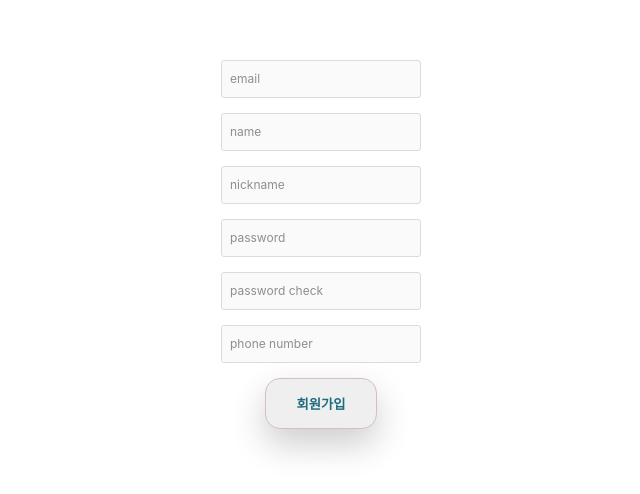
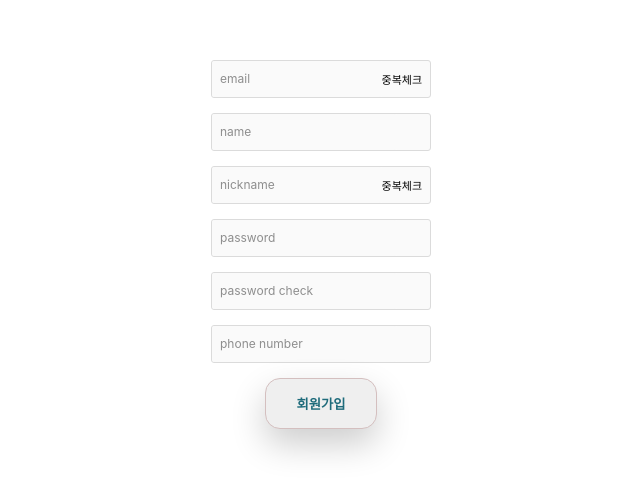
Before and after one commit to hhhhhhdong/SSAPID, a React (Create React App) app in the folder frontend/: page /register in a window 1280 px wide. Shown: the part 156-650 px from the top of the page, without its empty margins (319-959 px from the left). Built offline with nearby package versions, Linux system fonts and the light colour scheme.

Commit message:
Update: input button

```diff
--- a/frontend/src/components/RegisterForm.tsx
+++ b/frontend/src/components/RegisterForm.tsx
@@ -23,7 +23,10 @@ function RegisterForm() {
   };
 
   const onClick = () => {
-    console.log(form);
+    // 비어있는 값이 있을 경우
+    if (Object.values(form).some((v) => v === "")) {
+      console.log("모든 값을 입력해 주세요");
+    }
   };
   return (
     <div className={style.wrapper}>
@@ -33,6 +36,7 @@ function RegisterForm() {
         value={form.userId}
         onChange={onChange}
         type="email"
+        buttonText="중복체크"
       />
       <Spacer size={inputSpace} />
       <Input
@@ -47,6 +51,7 @@ function RegisterForm() {
         placeHolder="nickname"
         value={form.userNickname}
         onChange={onChange}
+        buttonText="중복체크"
       />
       <Spacer size={inputSpace} />
       <Input
--- a/frontend/src/components/common/Input.tsx
+++ b/frontend/src/components/common/Input.tsx
@@ -10,16 +10,26 @@ interface Props {
   placeHolder?: string;
   name?: string;
   type?: React.HTMLInputTypeAttribute | undefined;
+  buttonText?: string;
+  width?: number;
 }
 
-function Input({ value, onChange, placeHolder, name, type }: Props) {
+function Input({
+  value,
+  onChange,
+  placeHolder,
+  name,
+  type,
+  buttonText,
+  width = 220,
+}: Props) {
   // const [inputValue, setInputValue] = useState<InputValue>(value);
   // const changeHandler = (e: ChangeEvent<HTMLInputElement>) => {
   //   setInputValue(e.target.value);
   //   onChange && onChange(e);
   // };
   return (
-    <div className={style.input} style={{ width: "200px" }}>
+    <div className={style.input} style={{ width: `${width}px` }}>
       <label htmlFor="email">
         <span className={value ? style.inValueSpan : ""}>{placeHolder}</span>
         <input
@@ -30,7 +40,7 @@ function Input({ value, onChange, placeHolder, name, type }: Props) {
           onChange={onChange}
         />
       </label>
-      <div />
+      <div>{buttonText}</div>
     </div>
   );
 }
--- a/frontend/src/styles/Input.module.scss
+++ b/frontend/src/styles/Input.module.scss
@@ -4,6 +4,7 @@
   border-radius: 3px;
   font-size: 12px;
   display: flex;
+  align-items: center;
   background: rgba(var(--b3f, 250, 250, 250), 1);
   label {
     // height: 36px;
@@ -38,8 +39,11 @@
     text-overflow: ellipsis;
   }
   div {
-    width: 0;
     padding-right: 8px;
     height: 100%;
+    vertical-align: middle;
+    white-space: nowrap;
+    font-size: 11px;
+    cursor: pointer;
   }
 }
```
